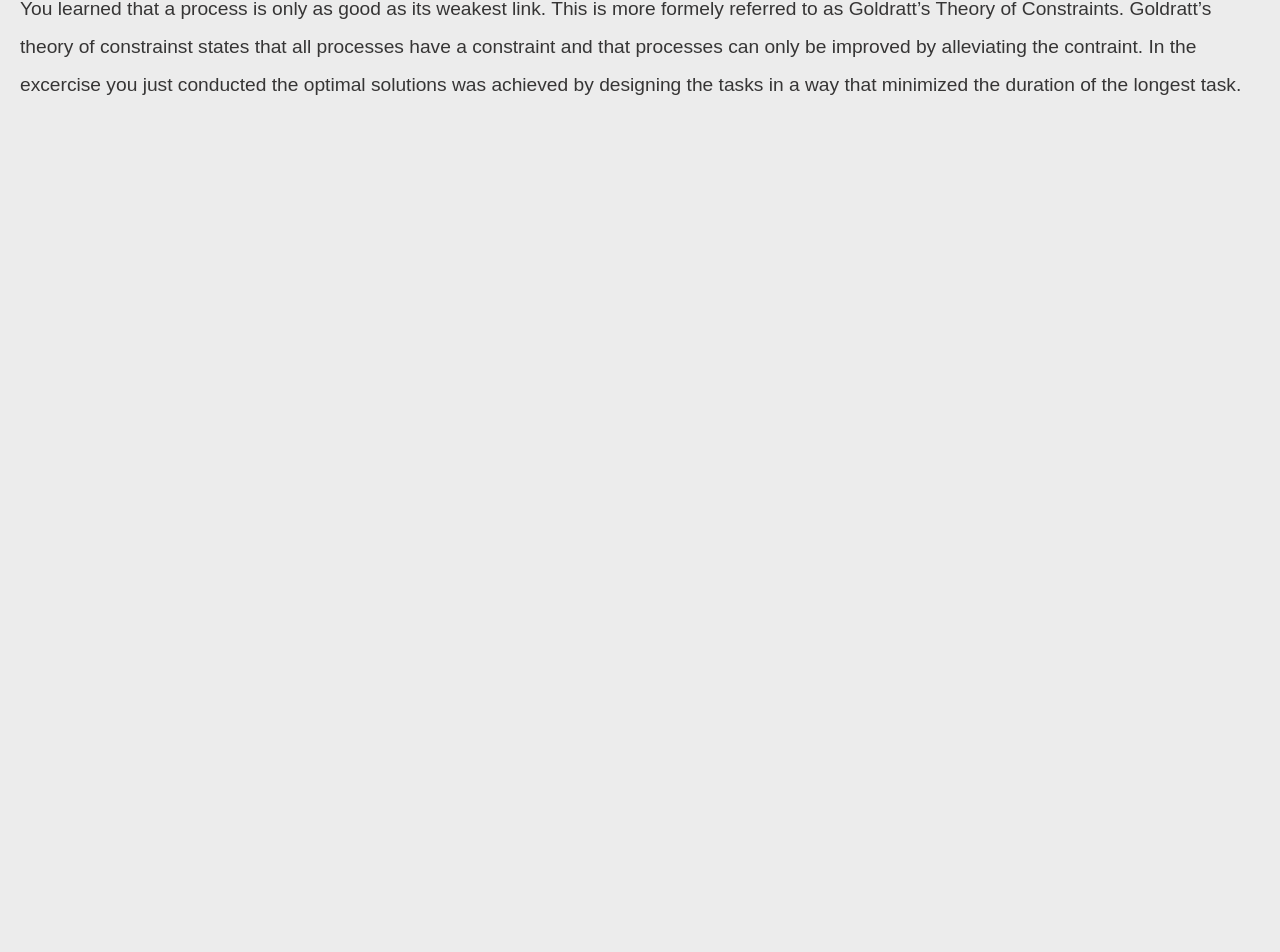
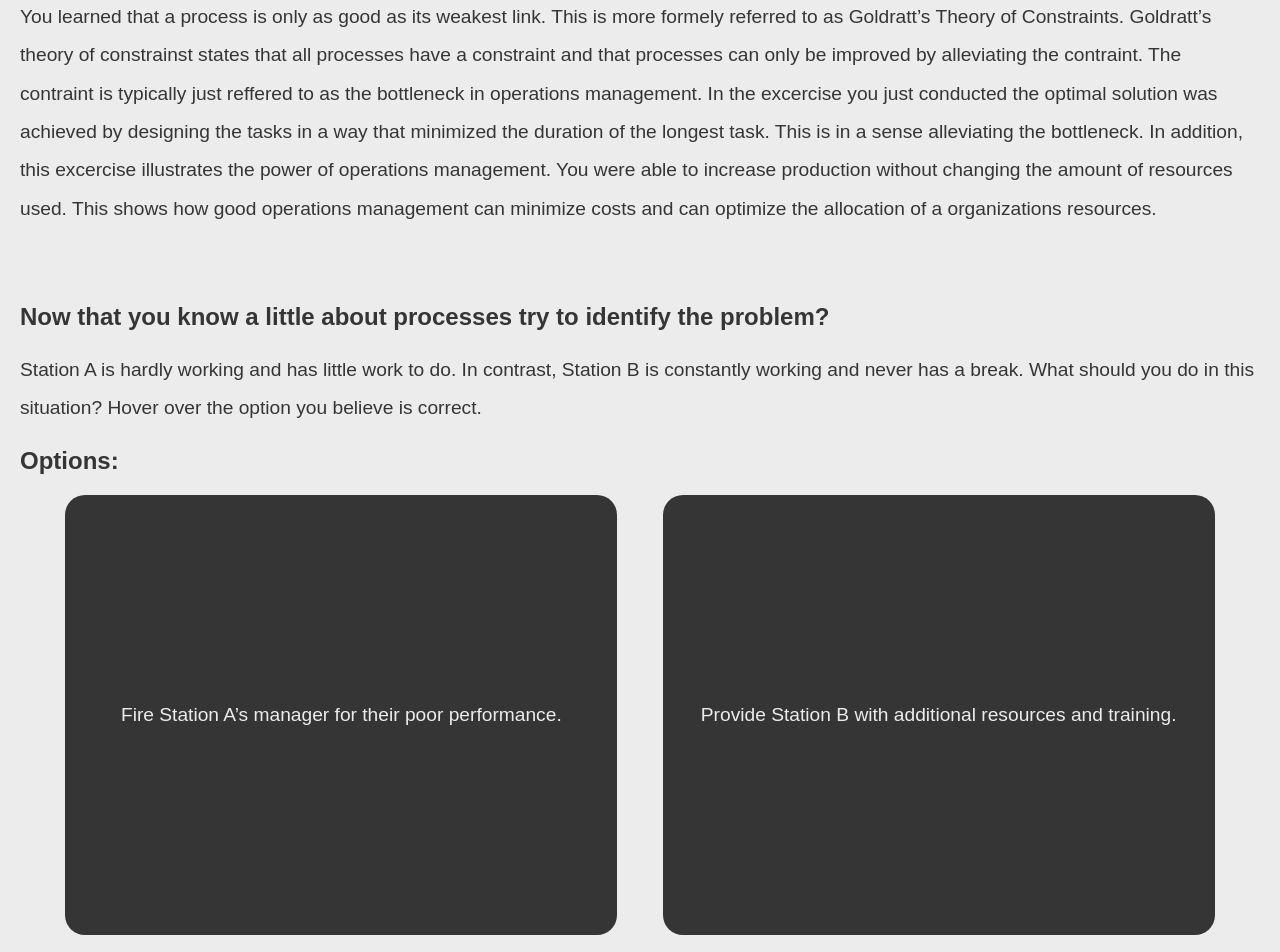
Before and after one commit to prettygoodstudios/mgt3700-projectone, a React app: page / in a window 1280 px wide. Shown: the part 1870-2822 px from the top of the page. Before the commit the page ends 2014 px from the top, so only its background shows below. Built offline with nearby package versions, Linux system fonts and the light colour scheme.

Commit message:
Improved responsiveness

```diff
--- a/src/components/App.jsx
+++ b/src/components/App.jsx
@@ -1,5 +1,6 @@
 import React, {Component} from "react";
 import ExperimentOne from "./ExperimentOne.jsx";
+import ExperimentTwo from "./ExperimentTwo.jsx";
 import Header from "./Header.jsx";
 import Intro from "./Intro.jsx";
 import Learning from "./Learning.jsx";
@@ -14,6 +15,7 @@ class App extends Component {
                 <Process/>
                 <ExperimentOne/>
                 <Learning/>
+                <ExperimentTwo/>
             </div>
         );
     }
--- /dev/null
+++ b/src/components/ExperimentTwo.jsx
@@ -0,0 +1,33 @@
+import React, {Component} from "react";
+
+export default class ExperimentTwo extends Component {
+    render(){
+        return (
+            <div className="experiment-two section">
+                <h1 className="section__header">Now that you know a little about
+processes try to identify the problem?</h1>
+                <p>Station A is hardly working and has little work to do. In contrast, Station B is constantly working and never has a break. What should you do in this situation? Hover over the option you believe is correct.</p>
+                <h2>Options:</h2>
+                <div className="experiment-two__options">
+                    <div className="experiment-two__options__option">
+                        <div className="experiment-two__options__option__visible">
+                        Fire Station A’s manager for their poor performance.
+                        </div>
+                        <div className="experiment-two__options__option__answer">
+                            Sike, you made the same mistake Elon made at the Tesla Model 3 Production Line.
+                            <a className="btn-default">Read More</a>
+                        </div>
+                    </div>
+                    <div className="experiment-two__options__option">
+                        <div className="experiment-two__options__option__visible">
+                        Provide Station B with additional resources and training.
+                        </div>
+                        <div className="experiment-two__options__option__answer">
+                            Correct, Station B is being fully utilized due to the work in progres (WIP) building up behind it. WIP is inventory that is sitting idle in the production process. Therefore, Station B is the bottleneck. Option one is a poor choice, since increasing the production of station A would only lead to additional WIP.
+                        </div>
+                    </div>
+                </div>
+            </div>
+        );
+    }
+}
--- a/src/components/Header.jsx
+++ b/src/components/Header.jsx
@@ -6,7 +6,6 @@ const Header = ({}) => {
 
     useEffect(() => {
         const callBack = () => {
-            console.log("hello")
             setVisible(!visible);
         }
         const interval = setInterval(callBack, 1000);
--- a/src/components/Learning.jsx
+++ b/src/components/Learning.jsx
@@ -4,8 +4,8 @@ import React from "react";
 const Learning = () => {
     return (
         <div className="section">
-            <div className="section__header">So what exactly did you learn?</div>
-            <p>You learned that a process is only as good as its weakest link. This is more formely referred to as Goldratt’s Theory of Constraints. Goldratt’s theory of constrainst states that all processes have a constraint and that processes can only be improved by alleviating the contraint. In the excercise you just conducted the optimal solutions was achieved by designing the tasks in a way that minimized the duration of the longest task.</p>
+            <h1 className="section__header">So what exactly did you learn?</h1>
+            <p>You learned that a process is only as good as its weakest link. This is more formely referred to as Goldratt’s Theory of Constraints. Goldratt’s theory of constrainst states that all processes have a constraint and that processes can only be improved by alleviating the contraint. The contraint is typically just reffered to as the bottleneck in operations management. In the excercise you just conducted the optimal solution was achieved by designing the tasks in a way that minimized the duration of the longest task. This is in a sense alleviating the bottleneck. In addition, this excercise illustrates the power of operations management. You were able to increase production without changing the amount of resources used. This shows how good operations management can minimize costs and can optimize the allocation of a organizations resources.</p>
         </div>
     )
 }
--- /dev/null
+++ b/src/styles/experimenttwo.scss
@@ -0,0 +1,55 @@
+.experiment-two {
+    &__options {
+        display: flex;
+        flex-direction: row;
+        justify-content: space-evenly;
+
+        @media only screen and (max-width: 600px) {
+            flex-direction: column;
+            align-items: center;
+            .experiment-two__options__option {
+                width: 80vw;
+                margin: 20px 0px;
+            }
+        }
+
+        &__option {
+            width: 40vw;
+            height: 50vh;
+            background-color: $background;
+            color: $text-color;
+            display: flex;
+            justify-content: center;
+            align-items: center;
+            padding: 20px;
+            border-radius: 20px;
+            font-size: 1.2em;
+
+
+
+            &__answer {
+                display: none;
+            }
+
+            a {
+                display: block;
+                text-decoration: none;
+                margin: auto;
+                text-align: center;
+            }
+
+            &:hover {
+                background-color: white;
+                color: black;
+                .experiment-two__options__option__answer {
+                    display: block;
+                }
+                .experiment-two__options__option__visible {
+                    display: none;
+                }
+            }
+        }
+
+
+    }
+}
--- a/src/styles/header.scss
+++ b/src/styles/header.scss
@@ -15,6 +15,9 @@
         text-align: center;
         flex-direction: column;
         justify-content: center;
+        @media only screen and (max-width: 600px) {
+            font-size: 2em;
+        }
     }
 
     &__scroll {
--- a/src/styles/main.scss
+++ b/src/styles/main.scss
@@ -2,6 +2,7 @@
 @import "header";
 @import "section";
 @import "experimentone";
+@import "experimenttwo";
 
 html, body {
     padding: 0;
@@ -18,7 +19,7 @@ html, body {
 
 
 .btn-default {
-    height: 50px;
+    padding: 10px;
     width: 200px;
     text-align: center;
     border: none;
```
